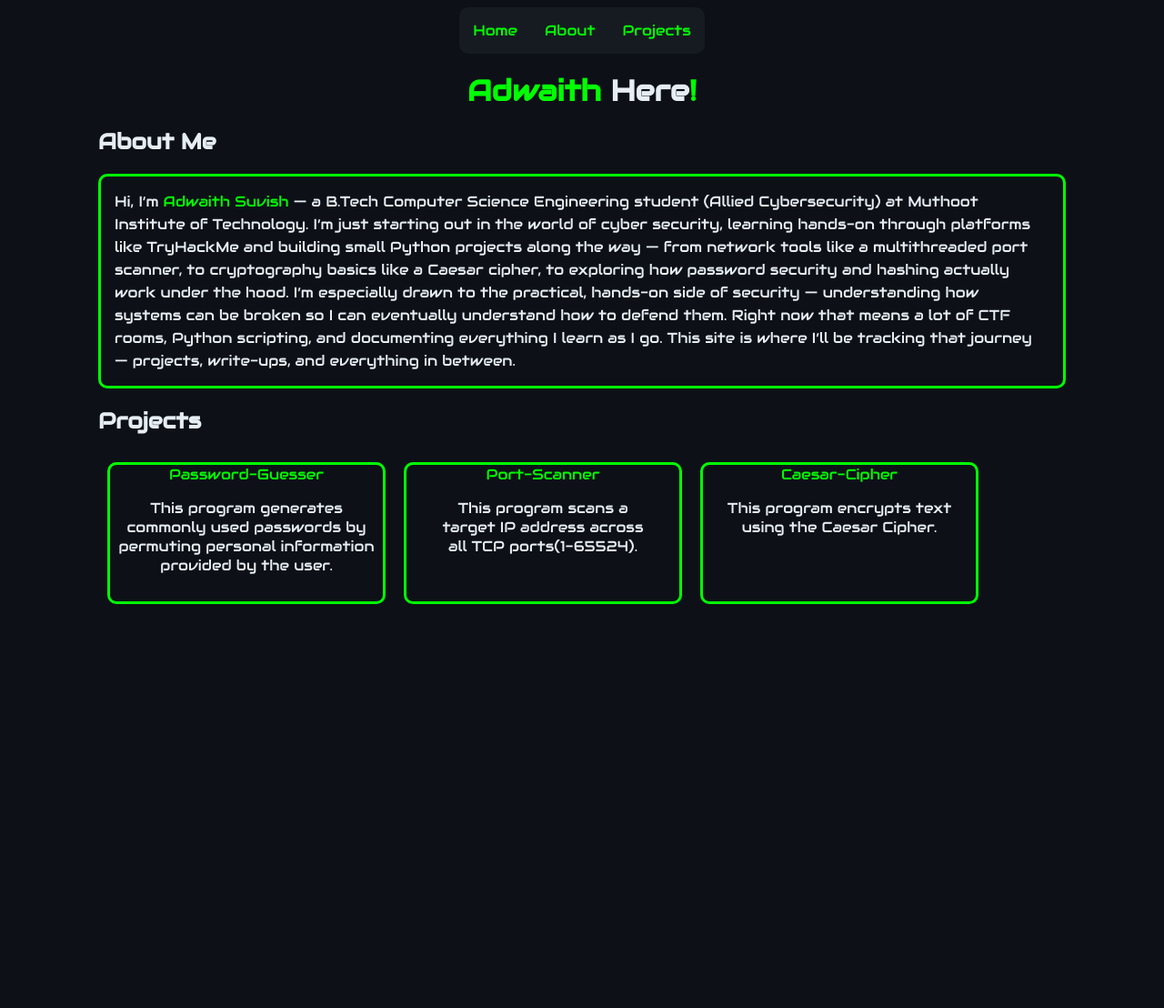
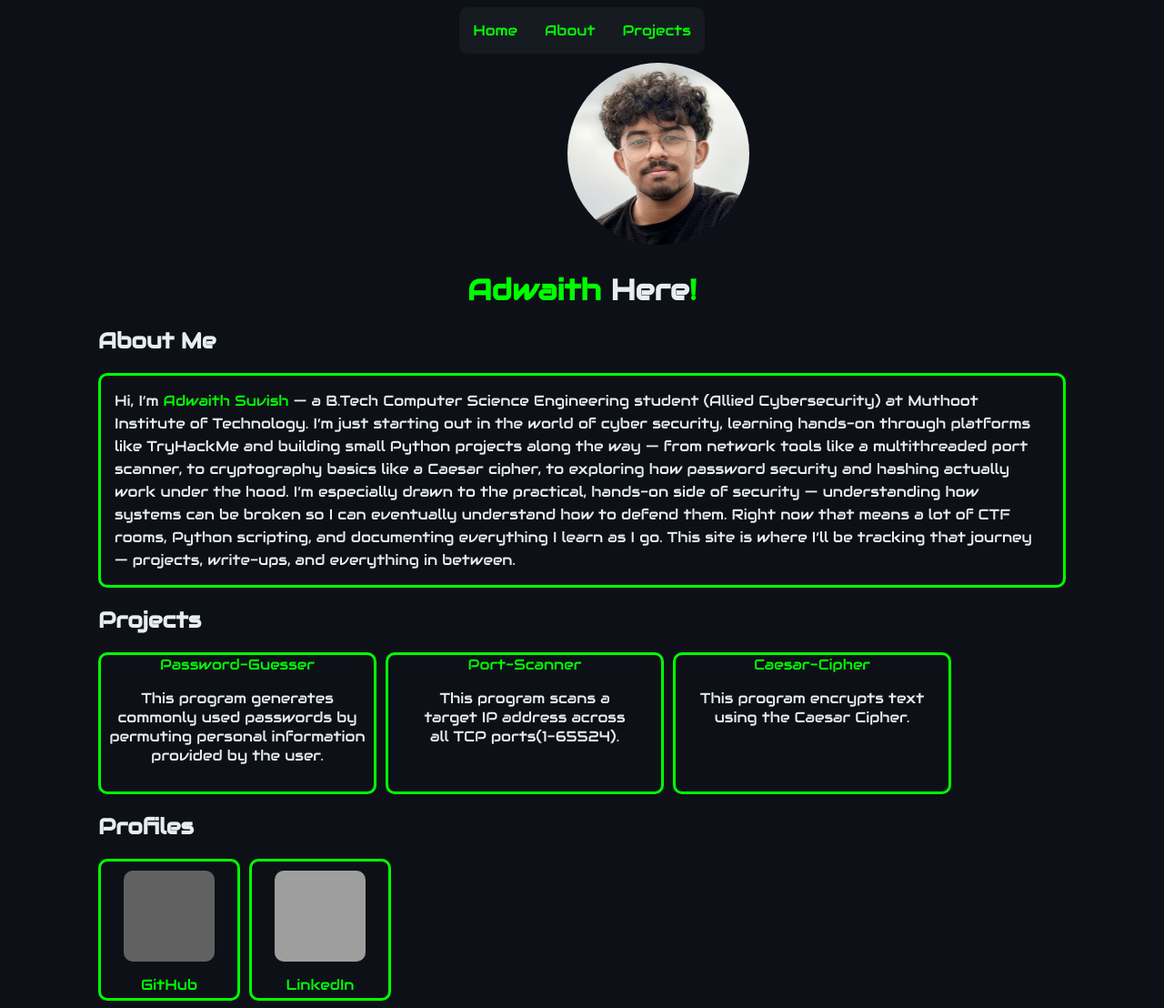
Before and after one commit to adwaithsuvish/personal-website, a plain HTML site: page index.html in a window 1280 px wide. Shown: the whole page at 91% size. Before the commit the page ends 800 px from the top, so only its background shows below. Drawn offline with Linux system fonts and the light colour scheme; grey boxes are pictures that could not be loaded.

Commit message:
Added a profile section

```diff
--- a/index.html
+++ b/index.html
@@ -15,9 +15,11 @@
 
 
         </nav>
+        <img class="pfp" src="pfp.jpg" alt="Adwaith Suvish">
     </div>
 
     <h1 class="header"><span class="highlight">Adwaith</span> Here<span class="highlight">!</span></h1>
+
     <h2 class="about_header">About Me</h2>
     <div class = "about" id="about">
         <p id="home_subject">Hi, I’m <span class="highlight">Adwaith Suvish</span> — a B.Tech Computer Science Engineering student (Allied Cybersecurity) at Muthoot Institute of Technology.
@@ -55,6 +57,20 @@
 
 
     </div>
+    <h2 class="about_header">Profiles</h2>
+    <div style="display: flex; margin-left:100px;" href="https://github.com/adwaithsuvish">
+
+        <div class="profile_tiles">
+
+            <img src="https://cdn.jsdelivr.net/gh/devicons/devicon@latest/icons/github/github-original.svg" alt="GitHub" class="profile_logo_github"/>
+             <a class="nav_links" href="https://github.com/adwaithsuvish">GitHub</a>
+        </div>
+        <div class="profile_tiles">
+            <img src="https://cdn.jsdelivr.net/gh/devicons/devicon@latest/icons/linkedin/linkedin-original.svg" alt="LinkedIn" class="profile_logo">
+            <a class="nav_links" href="https://www.linkedin.com/in/adwaith-suvish-185b511a6/">LinkedIn</a>
+        </div>
+
+    </div>
 
 
 </html>
--- a/style.css
+++ b/style.css
@@ -26,12 +26,22 @@ body{
     justify-content: center;
     place-items: center;
     border-radius: 10px;
+    allign-items: center;
 }
 .nav_links{
     padding: 5px;
     margin: 10px;
     color: #00FF00;
     text-decoration: none;
+
+}
+.pfp{
+    border-radius: 50%;
+    height: 200px;
+    width: 200px;
+    margin-left: 42%;
+    margin-top:5%;
+    margin-bottom: 2%;
 }
 .header{
     margin:20px;
@@ -81,9 +91,33 @@ body{
     text-align: center;
     width: 300px;
     text-wrap: balance;
-    margin: 10px;
+    margin-right:10px;
+
 }
 .desc{
 
     margin: 15px;
 }
+.profile_tiles{
+    margin-right: 10px;
+    border-style: solid;
+    border-radius: 10px;
+    border-color: #00FF00;
+    height: 150px;
+    width: 150px;
+    justify-content: center;
+    text-align: center;
+}
+.profile_logo{
+    height: 100px;
+    width: 100px;
+    margin: 10px;
+    border-radius: 10px;
+}
+.profile_logo_github{
+    filter: invert(100%);
+    height: 100px;
+    width: 100px;
+    margin: 10px;
+    border-radius: 10px;
+}
```
Also changed, not shown: pfp.jpg (added).
